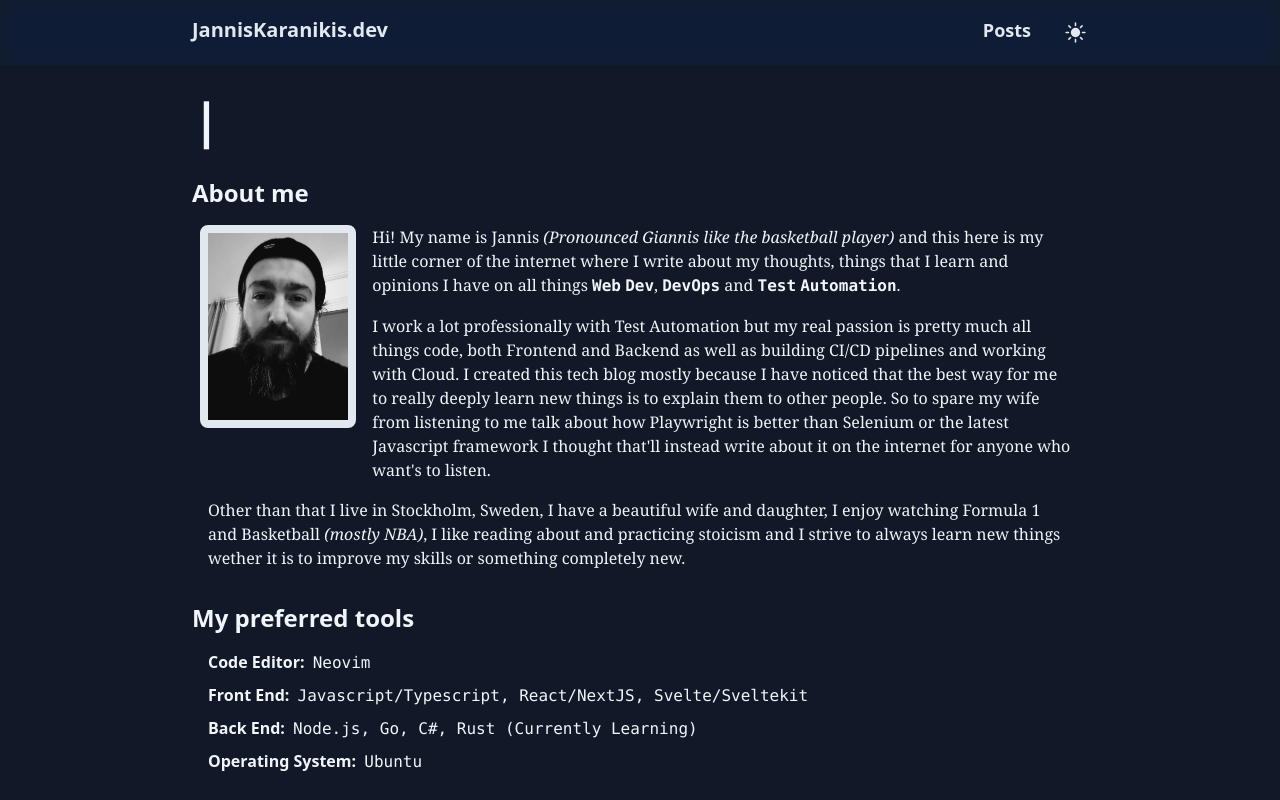
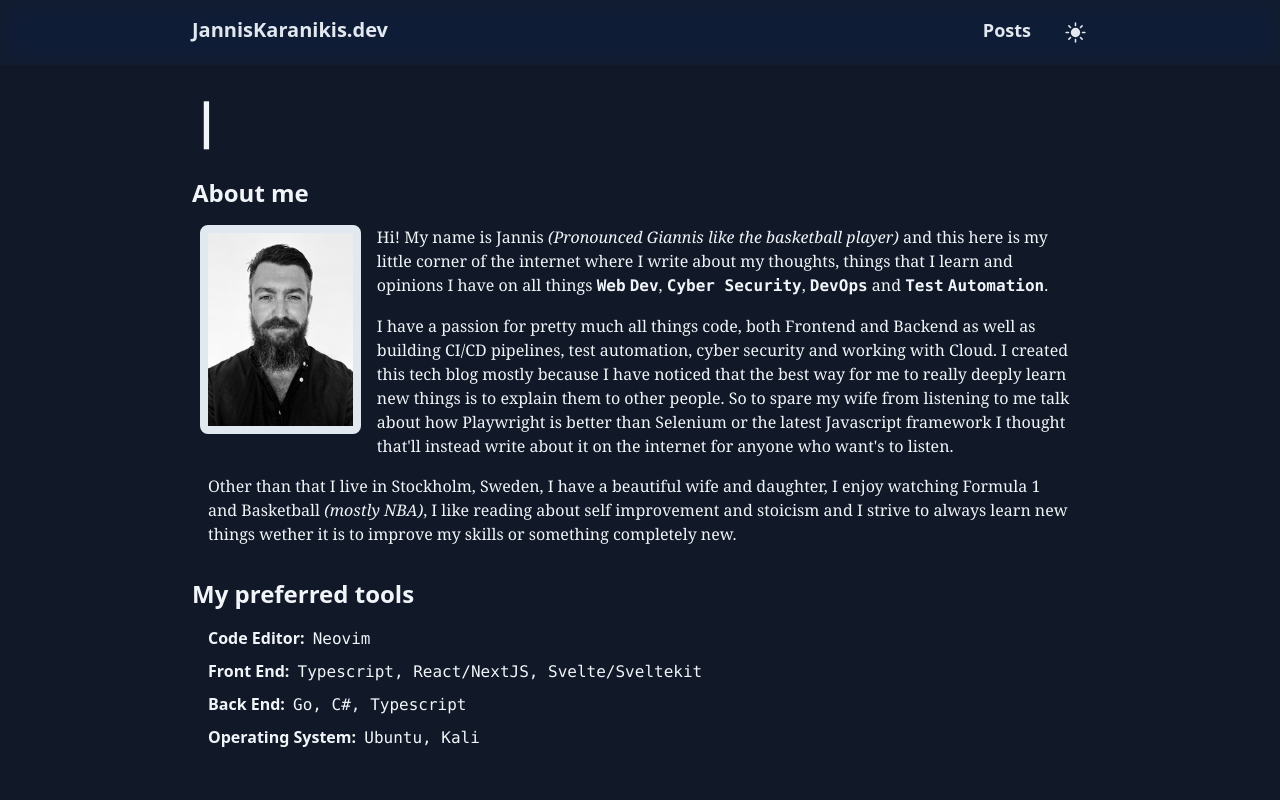
Before and after one commit to JannisK89/tech-blog, a Next.js app: page / in a window 1280 px wide. Shown: the top 800 px of the page. Built offline with nearby package versions, Linux system fonts and the light colour scheme.

Commit message:
info update

```diff
--- a/pages/index.tsx
+++ b/pages/index.tsx
@@ -33,7 +33,7 @@ export default function Home() {
                   src="/me.jpeg"
                   alt="Image of me"
                   width={200}
-                  height={250}
+                  height={266}
                   className="rounded-lg mt-2 border-8 border-slate-800 dark:border-slate-200 object-contain"
                 />
               </div>
@@ -48,22 +48,22 @@ export default function Home() {
                   have on all things{' '}
                   <span className="font-bold font-mono">Web</span>{' '}
                   <span className="font-bold font-mono">Dev</span>,{' '}
+                  <span className="font-bold font-mono">Cyber Security</span>,{' '}
                   <span className="font-mono font-bold">DevOps</span> and{' '}
                   <span className="font-bold font-mono">Test</span>{' '}
                   <span className="font-bold font-mono"> Automation</span>.
                 </p>
 
                 <p className="mt-4 mx-4">
-                  I work a lot professionally with Test Automation but my real
-                  passion is pretty much all things code, both Frontend and
-                  Backend as well as building CI/CD pipelines and working with
-                  Cloud. I created this tech blog mostly because I have noticed
-                  that the best way for me to really deeply learn new things is
-                  to explain them to other people. So to spare my wife from
-                  listening to me talk about how Playwright is better than
-                  Selenium or the latest Javascript framework I thought
-                  that&apos;ll instead write about it on the internet for anyone
-                  who want&apos;s to listen.
+                  I have a passion for pretty much all things code, both
+                  Frontend and Backend as well as building CI/CD pipelines, test
+                  automation, cyber security and working with Cloud. I created
+                  this tech blog mostly because I have noticed that the best way
+                  for me to really deeply learn new things is to explain them to
+                  other people. So to spare my wife from listening to me talk
+                  about how Playwright is better than Selenium or the latest
+                  Javascript framework I thought that&apos;ll instead write
+                  about it on the internet for anyone who want&apos;s to listen.
                 </p>
               </div>
             </div>
@@ -71,8 +71,9 @@ export default function Home() {
               Other than that I live in Stockholm, Sweden, I have a beautiful
               wife and daughter, I enjoy watching Formula 1 and Basketball{' '}
               <span className="italic">(mostly NBA)</span>, I like reading about
-              and practicing stoicism and I strive to always learn new things
-              wether it is to improve my skills or something completely new.
+              self improvement and stoicism and I strive to always learn new
+              things wether it is to improve my skills or something completely
+              new.
             </p>
             <h3 className="text-2xl mt-8 font-sans mb-4 w-full font-semibold">
               My preferred tools
@@ -85,18 +86,18 @@ export default function Home() {
               <li className="mb-2">
                 Front End:{' '}
                 <span className="font-mono font-medium ml-1">
-                  Javascript/Typescript, React/NextJS, Svelte/Sveltekit{' '}
+                  Typescript, React/NextJS, Svelte/Sveltekit{' '}
                 </span>
               </li>
               <li className="mb-2">
                 Back End:{' '}
                 <span className="font-mono font-medium ml-1">
-                  Node.js, Go, C#, Rust (Currently Learning)
+                  Go, C#, Typescript
                 </span>
               </li>
               <li className="mb-2">
                 Operating System:{' '}
-                <span className="font-mono font-medium ml-1">Ubuntu</span>
+                <span className="font-mono font-medium ml-1">Ubuntu, Kali</span>
               </li>
             </ul>
           </div>
```
Also changed, not shown: public/me.jpeg.
